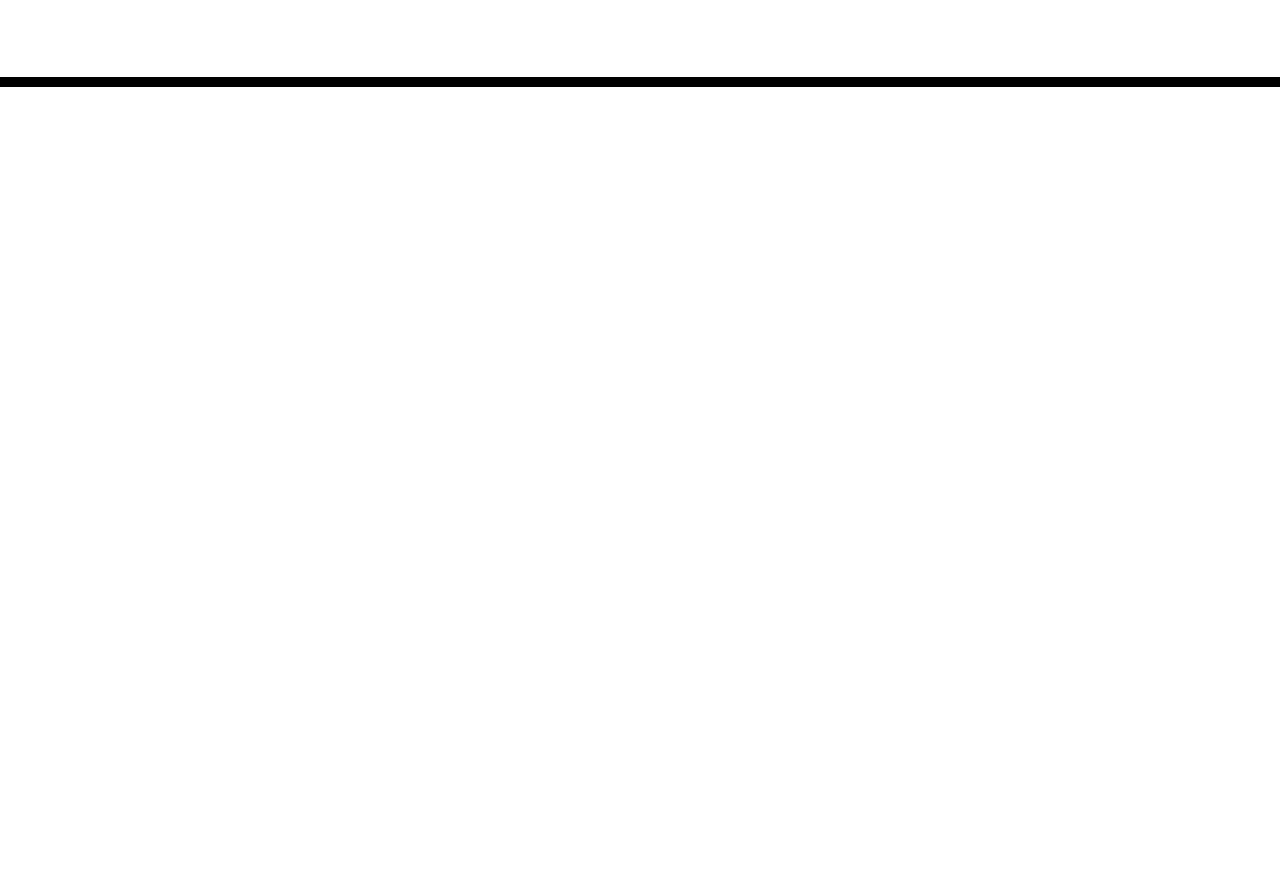
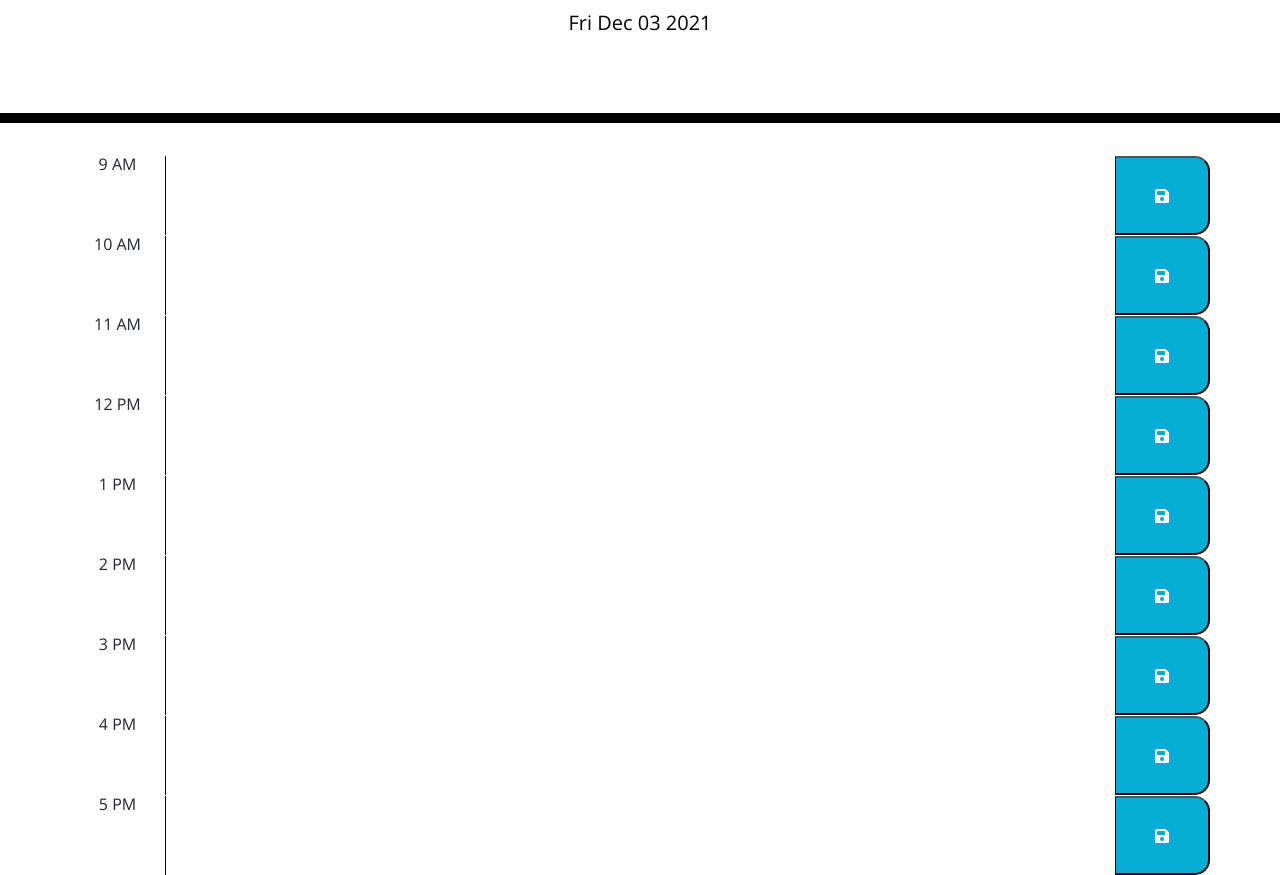
Before and after one commit to besparza90/module-5, a plain HTML site: page index.html in a window 1280 px wide. Shown: the part 181-1056 px from the top of the page. Before the commit the page ends 800 px from the top, so only its background shows below. Drawn offline with nearby package versions, Linux system fonts and the light colour scheme.

Commit message:
added timer and rows

```diff
--- a/index.html
+++ b/index.html
@@ -28,11 +28,67 @@
       <p class="lead">A simple calendar app for scheduling your work day</p>
       <p id="currentDay" class="lead"></p>
     </header>
+
     <div class="container">
-      <!-- Timeblocks go here -->
-    </div>
+
+    <div id="9am" class="row time-block">
+      <div class="time col-sm-1">9 AM</div>
+      <textarea class="entry col-10"></textarea>
+      <button class="saveBtn col-sm-1"><i class="fas fa-save"></i></button>
+  </div>
+
+  <div id="10am" class="row time-block">
+    <div class="time col-sm-1">10 AM</div>
+    <textarea class="entry col-10"></textarea>
+    <button class="saveBtn col-sm-1"><i class="fas fa-save"></i></button>
+</div>
+
+<div id="11am" class="row time-block">
+  <div class="time col-sm-1">11 AM</div>
+  <textarea class="entry col-10"></textarea>
+  <button class="saveBtn col-sm-1"><i class="fas fa-save"></i></button>
+</div>
+
+<div id="12pm" class="row time-block">
+  <div class="time col-sm-1">12 PM</div>
+  <textarea class="entry col-10"></textarea>
+  <button class="saveBtn col-sm-1"><i class="fas fa-save"></i></button>
+</div>
+
+<div id="1pm" class="row time-block">
+  <div class="time col-sm-1">1 PM</div>
+  <textarea class="entry col-10"></textarea>
+  <button class="saveBtn col-sm-1"><i class="fas fa-save"></i></button>
+</div>
+
+<div id="2pm" class="row time-block">
+  <div class="time col-sm-1">2 PM</div>
+  <textarea class="entry col-10"></textarea>
+  <button class="saveBtn col-sm-1"><i class="fas fa-save"></i></button>
+</div>
+
+<div id="3pm" class="row time-block">
+  <div class="time col-sm-1">3 PM</div>
+  <textarea class="entry col-10"></textarea>
+  <button class="saveBtn col-sm-1"><i class="fas fa-save"></i></button>
+</div>
+
+<div id="4pm" class="row time-block">
+  <div class="time col-sm-1">4 PM</div>
+  <textarea class="entry col-10"></textarea>
+  <button class="saveBtn col-sm-1"><i class="fas fa-save"></i></button>
+</div>
+
+<div id="5pm" class="row time-block">
+  <div class="time col-sm-1">5 PM</div>
+  <textarea class="entry col-10"></textarea>
+  <button class="saveBtn col-sm-1"><i class="fas fa-save"></i></button>
+</div>
+
+</div>
 
     <script src="https://code.jquery.com/jquery-3.4.1.min.js"></script>
     <script src="https://cdnjs.cloudflare.com/ajax/libs/moment.js/2.24.0/moment.min.js"></script>
+    <script src="./script.js"></script>
   </body>
 </html>
--- /dev/null
+++ b/script.js
@@ -0,0 +1,8 @@
+// get a new date (locale machine date time)
+var date = new Date();
+// get the date as a string
+var n = date.toDateString();
+
+// find the html element with the id of time
+// set the innerHTML of that element to the date a space the time
+document.getElementById('currentDay').innerHTML = n
```
